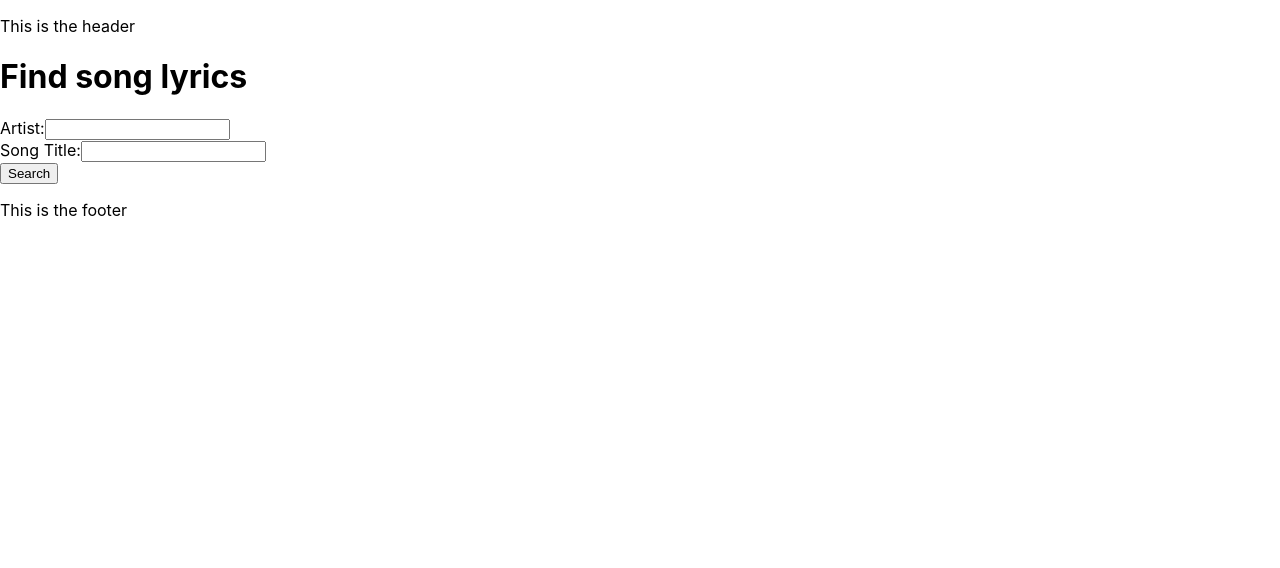
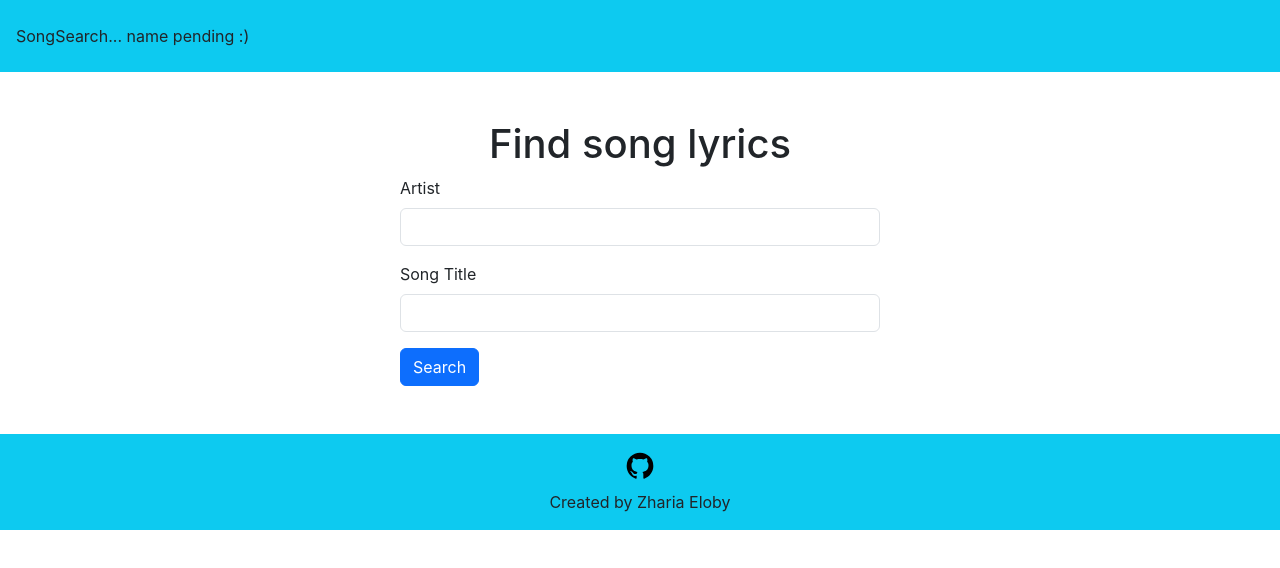
Before and after one commit to zharia-eloby/song-lyric-search, a React (Create React App) app in the folder app/: page / in a window 1280 px wide. Shown: the top 568 px of the page. Built offline with nearby package versions, Linux system fonts and the light colour scheme.

Commit message:
use react-bootstrap + updated error handling

```diff
--- a/app/package.json
+++ b/app/package.json
@@ -9,6 +9,7 @@
     "@testing-library/user-event": "^13.5.0",
     "axios": "^1.8.4",
     "react": "^19.0.0",
+    "react-bootstrap": "^2.10.9",
     "react-dom": "^19.0.0",
     "react-router-dom": "^7.4.0",
     "react-scripts": "5.0.1",
@@ -40,7 +41,6 @@
   },
   "description": "This project was bootstrapped with [Create React App](https://github.com/facebook/create-react-app).",
   "main": "index.js",
-  "devDependencies": {},
   "keywords": [],
   "author": "",
   "license": "ISC"
--- a/app/public/index.html
+++ b/app/public/index.html
@@ -8,6 +8,12 @@
     <meta
       name="description"
       content="Web site created using create-react-app"
+    />
+    <link
+      rel="stylesheet"
+      href="https://cdn.jsdelivr.net/npm/bootstrap@5.3.2/dist/css/bootstrap.min.css"
+      integrity="sha384-T3c6CoIi6uLrA9TneNEoa7RxnatzjcDSCmG1MXxSR1GAsXEV/Dwwykc2MPK8M2HN"
+      crossorigin="anonymous"
     />
     <link rel="apple-touch-icon" href="%PUBLIC_URL%/logo192.png" />
     <!--
--- a/app/src/pages/BaseLayout.js
+++ b/app/src/pages/BaseLayout.js
@@ -1,18 +1,24 @@
 import { Outlet } from "react-router-dom";
+import { Navbar } from "react-bootstrap";
 
 function Header() {
     return (
-        <>
-            <p>This is the header</p>
-        </>
+        <header className="bg-info p-3 mb-5">
+            <Navbar>SongSearch... name pending :)</Navbar>
+        </header>
     );
 }
 
 function Footer() {
     return (
-        <>
-            <p>This is the footer</p>
-        </>
+        <footer className="bg-info p-3 mt-5 text-center">
+            <a href="https://github.com/zharia-eloby/song-lyric-search">
+                <svg xmlns="http://www.w3.org/2000/svg" width="2em" height="2em" viewBox="0 0 24 24">
+                    <path fill="#000" d="M12 2A10 10 0 0 0 2 12c0 4.42 2.87 8.17 6.84 9.5c.5.08.66-.23.66-.5v-1.69c-2.77.6-3.36-1.34-3.36-1.34c-.46-1.16-1.11-1.47-1.11-1.47c-.91-.62.07-.6.07-.6c1 .07 1.53 1.03 1.53 1.03c.87 1.52 2.34 1.07 2.91.83c.09-.65.35-1.09.63-1.34c-2.22-.25-4.55-1.11-4.55-4.92c0-1.11.38-2 1.03-2.71c-.1-.25-.45-1.29.1-2.64c0 0 .84-.27 2.75 1.02c.79-.22 1.65-.33 2.5-.33s1.71.11 2.5.33c1.91-1.29 2.75-1.02 2.75-1.02c.55 1.35.2 2.39.1 2.64c.65.71 1.03 1.6 1.03 2.71c0 3.82-2.34 4.66-4.57 4.91c.36.31.69.92.69 1.85V21c0 .27.16.59.67.5C19.14 20.16 22 16.42 22 12A10 10 0 0 0 12 2" />
+                </svg>
+            </a>
+            <p className="mb-0 mt-2">Created by Zharia Eloby</p>
+        </footer>
     );
 }
 
--- a/app/src/pages/Home.js
+++ b/app/src/pages/Home.js
@@ -1,19 +1,13 @@
 import { useState } from "react";
 import { useNavigate } from "react-router-dom";
 import axios from "axios";
+import Form from "react-bootstrap/Form";
+import Button from "react-bootstrap/Button";
 
-function NotFoundError() {
+function ErrorMessage(props) {
     return (
         <>
-            <p>Couldn't find that song & artist. Please check your input and try again.</p>
-        </>
-    )
-}
-
-function GeneralError() {
-    return (
-        <>
-            <p>Uh oh. An error occurred. Please try again.</p>
+            <p>{ props.message }</p>
         </>
     )
 }
@@ -21,56 +15,56 @@
 function Home() {
     const [artist, setArtist] = useState('');
     const [songTitle, setSongTitle] = useState('');
-    const [error, setErrorState] = useState('');
+    const [error, setErrorStatus] = useState(-1);
+    const [validated, setValidated] = useState(false);
     const navigate = useNavigate();
 
     const handleSubmit = (event) => {
         event.preventDefault();
 
+        if (artist !== '' && songTitle !== '') {
             axios.get(`https://api.lyrics.ovh/v1/${artist}/${songTitle}`).then((response) => {
                 const songLyrics = response.data.lyrics.split(/\n\n|\r\n/);
                 navigate(`/lyrics`, { state: { songLyrics, artist, songTitle }});
             }).catch((err) => {
-            if (err.status == 404) {
-                setErrorState('not found');
+                if (err.status) {
+                    setErrorStatus(err.status);
                 } else {
-                setErrorState('general');
+                    setErrorStatus(1);
                 }
-            console.log(err);
             });
+        } else {
+            setValidated(true);
+        }
     }
 
     return (
-        <>
-            <h1>Find song lyrics</h1>
-            <form onSubmit={handleSubmit}>
-                <label>
-                    Artist:
-                    <input type="text" id="Artist" name="Artist" onChange={(e) => setArtist(e.target.value)} />
-                </label>
+        <div className="w-75 mx-auto">
+            <h1 className="text-center">Find song lyrics</h1>
+            <Form noValidate validated={validated} className="w-50 mx-auto" onSubmit={handleSubmit}>
+                <Form.Group className="mb-3" controlId="artistGroup">
+                    <Form.Label>Artist</Form.Label>
+                    <Form.Control type="text" onChange={(e) => setArtist(e.target.value)} required />
+                    <Form.Control.Feedback type="invalid">Please enter an artist.</Form.Control.Feedback>
+                </Form.Group>
 
-                <br/>
+                <Form.Group className="mb-3" controlId="songTitleGroup">
+                    <Form.Label>Song Title</Form.Label>
+                    <Form.Control type="text" onChange={(e) => setSongTitle(e.target.value)} required />
+                    <Form.Control.Feedback type="invalid">Please enter a song title.</Form.Control.Feedback>
+                </Form.Group>
 
-                <label>
-                    Song Title:
-                    <input type="text" id="Song Title" name="Song Title" onChange={(e) => setSongTitle(e.target.value)} />
-                </label>
-
-                <br/>
-
-                <input type="submit" value="Search" />
-            </form>
-
+                <Button type="submit">Search</Button>
                 {
-                error == 'not found' &&
-                    <NotFoundError />
+                    error == 404 &&
+                        <ErrorMessage message="Song not found. Please check your input and try again" />
                 }
-
                 {
-                error == 'general' &&
-                    <GeneralError />
+                    (error != 404 && error > 0) &&
+                        <ErrorMessage message="hello?" />
                 }
-        </>
+            </Form>
+        </div>
     );
 }
 
--- a/app/src/pages/Lyrics.js
+++ b/app/src/pages/Lyrics.js
@@ -1,4 +1,5 @@
 import { useLocation, Navigate } from "react-router-dom";
+import Button from 'react-bootstrap/Button';
 
 function Lyrics() {
     const location = useLocation();
@@ -9,7 +10,9 @@
 
     return (
         <>
-            <h1>Artist: { artist }, Song: { songTitle }</h1>
+            <Button href="/">Back</Button>
+            <h1>{ songTitle }</h1>
+            <h2>{ artist }</h2>
             <div>
                 {
                     songLyrics.map((line, index) =>
@@ -19,7 +22,6 @@
                     )
                 }
             </div>
-            <a href="/">Back</a>
         </>
     )
 }
```
Also changed, not shown: 1 other file (tests, documents, lock files or other folders). Lines whose indentation alone changed are shown as unchanged.
